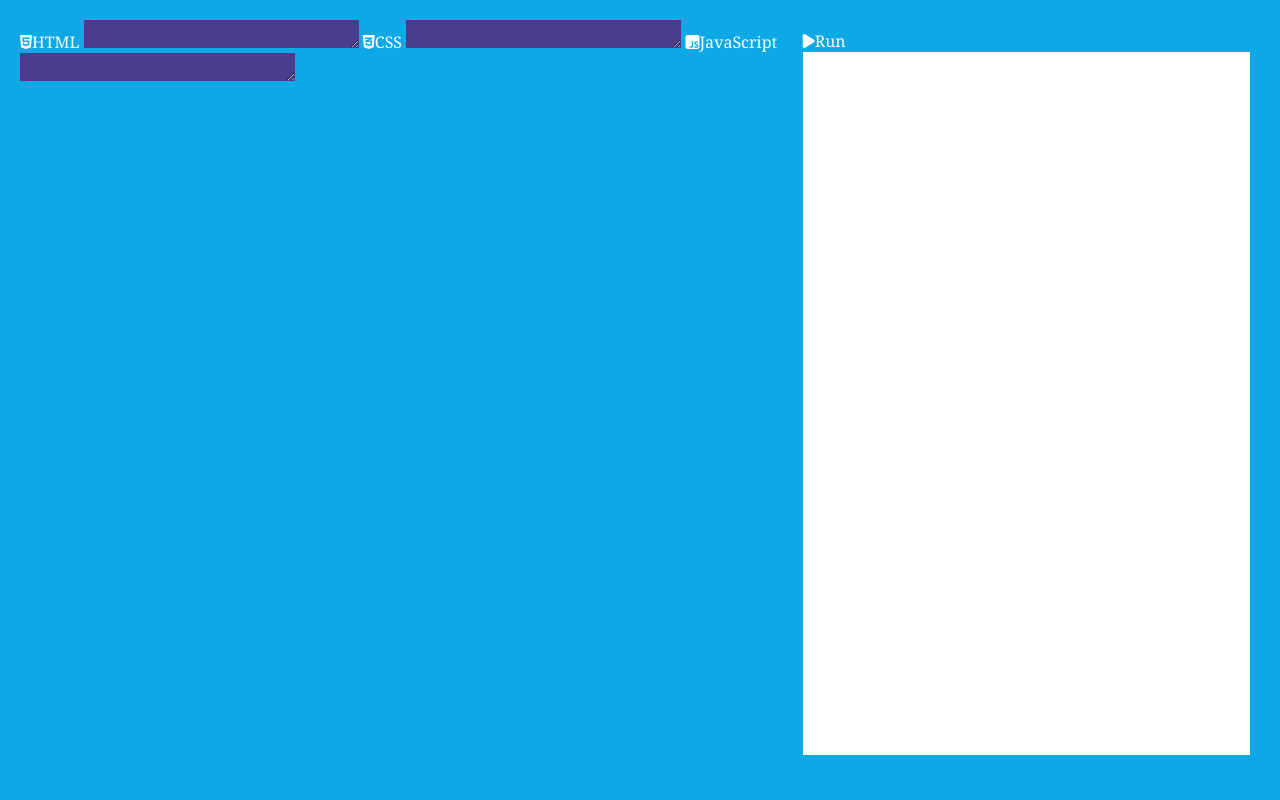
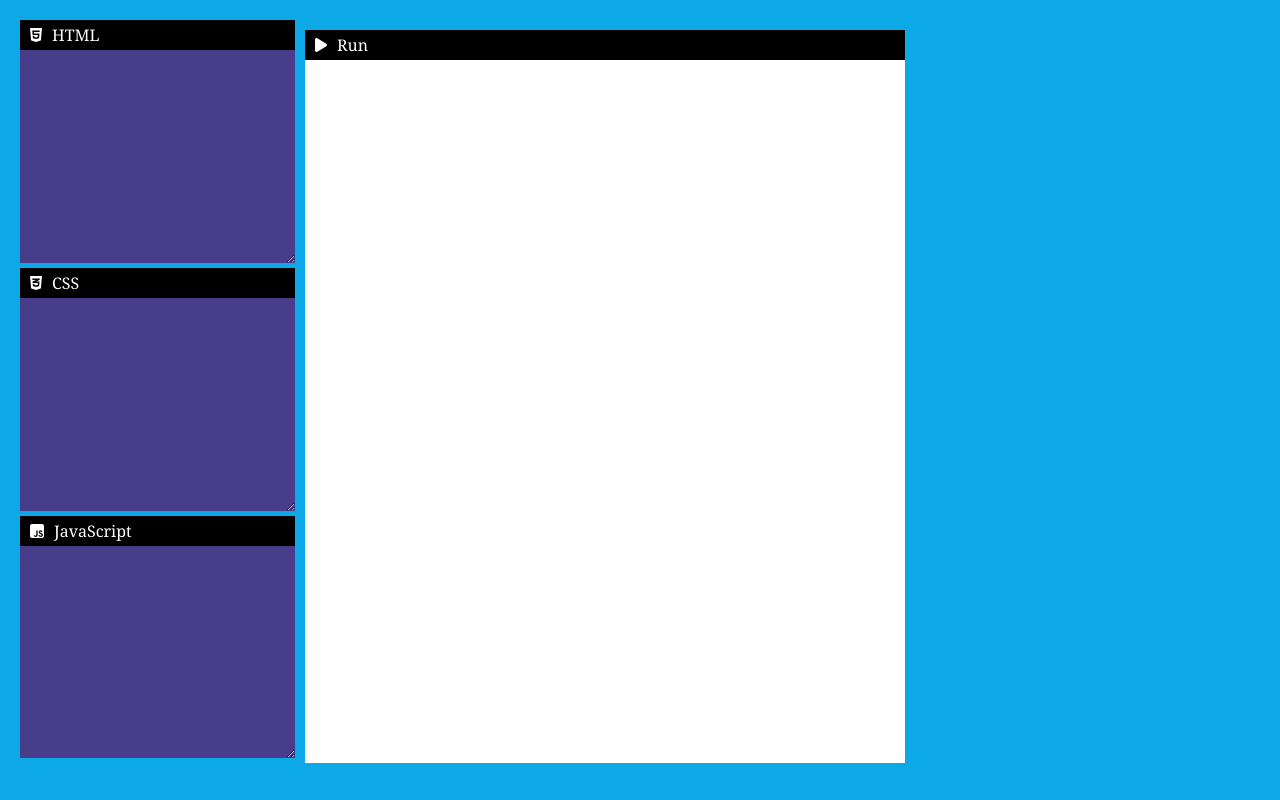
Before and after one commit to kenyansa/live_code_editor, a plain HTML site: page index.html in a window 1280 px wide. Drawn offline with Linux system fonts and the light colour scheme.

Commit message:
finish on basic layout

```diff
--- a/styles.css
+++ b/styles.css
@@ -20,7 +20,8 @@ body{
 }
 textarea{
     background: darkslateblue;
-    height: 28px;
+    height: 28%;
+    width: 100%;
     color: white;
     padding: 10px 20px;
     border: 0;
@@ -34,10 +35,13 @@ iframe{
     border: 0;
     outline: 0;
 }
-iframe{
-    width: 100%;
-    height: 95%;
-    background: white;
-    border: 0;
-    outline: 0;
+label i{
+    margin-right: 10px;
+    margin-left: 10px;
 }
+label{
+    display: flex;
+    align-items: center;
+    background: #000;
+    height: 30px;
+}
```
